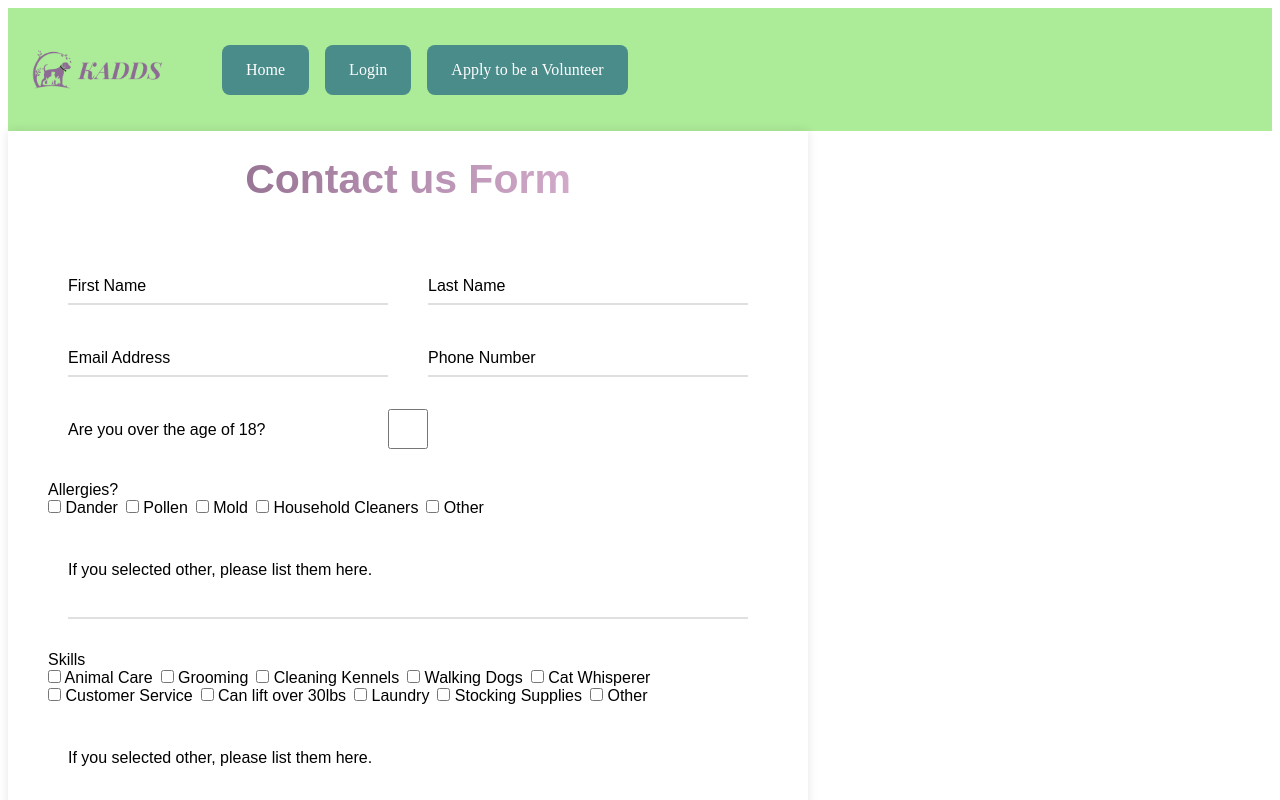
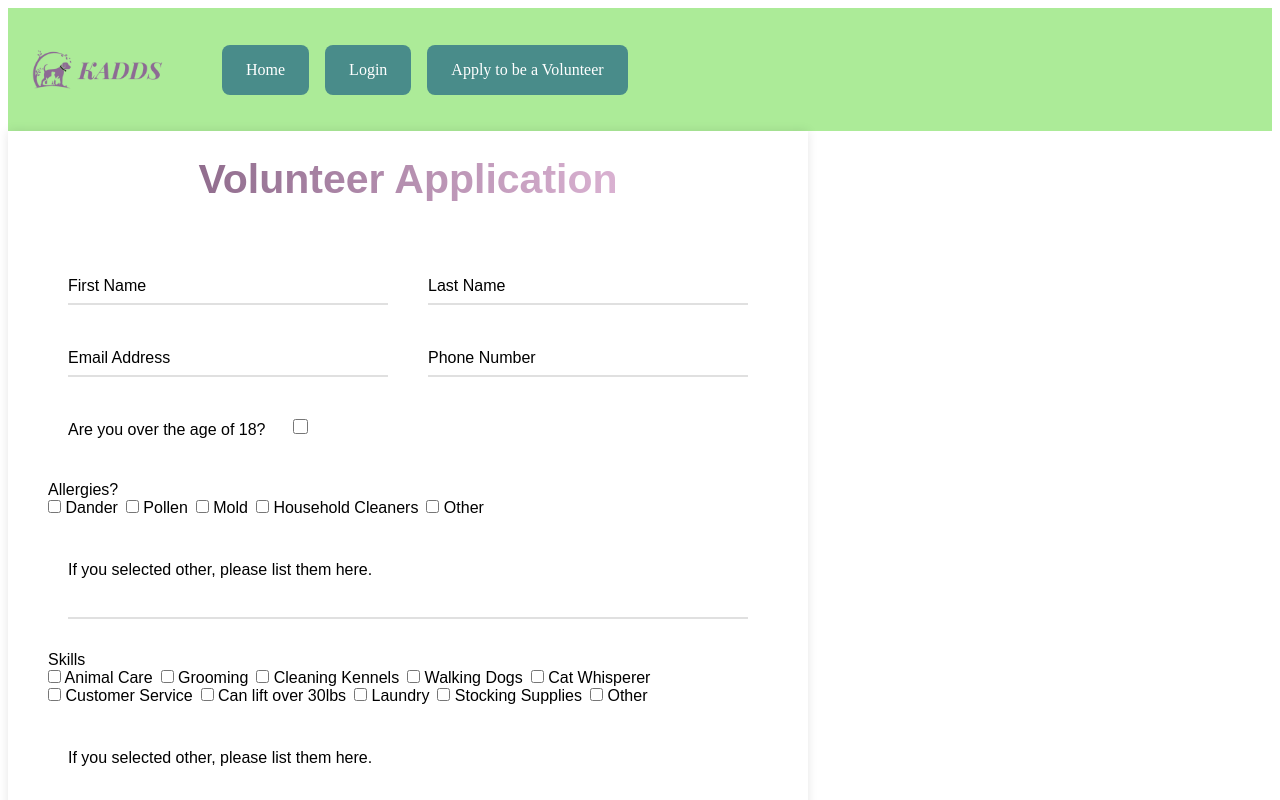
Before and after one commit to jaysmith413/animal-shelter, a Vue app in the folder vue/: page /apply in a window 1280 px wide. Shown: the top 800 px of the page. Built offline with nearby package versions, Linux system fonts and the light colour scheme.

Commit message:
over eighteen checkbox adjustments

```diff
--- a/vue/src/components/VolunteerApplication.vue
+++ b/vue/src/components/VolunteerApplication.vue
@@ -3,7 +3,7 @@
 
 <div class="container">
    <div class="text">
-      Contact us Form
+      Volunteer Application
    </div>
    <form action="#">
       <div class="form-row">
@@ -273,6 +273,26 @@ body{
   display: flex;
   margin: 32px 0;
 }
+
+#over-eighteen{
+/*
+  display: block;
+  text-align: left;
+  margin: 0px;
+  height: 15px;
+  margin-left: 25px; */
+
+width: 15px;
+  height: 15px;
+
+  /* -webkit-transform: scale(1.3, 1.3); */
+  display: inline-block;
+  margin-top: 10px;
+  margin-right: 5px;
+  margin-left: 225px;
+  border: 1px solid #0070BB;
+}
+
 form .form-row .input-data{
   width: 100%;
   height: 40px;
```
Also changed, not shown: vue/.eslintrc.js.
